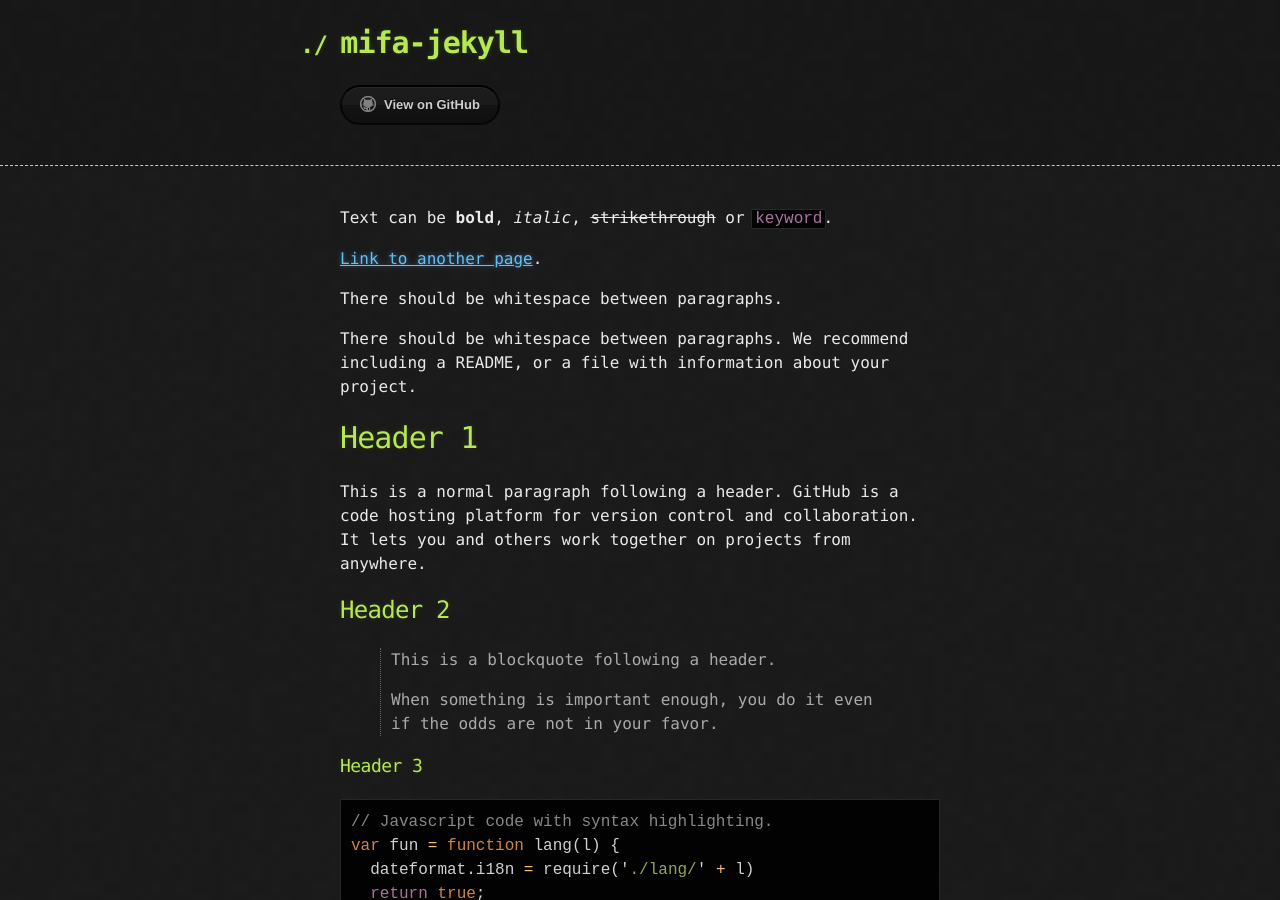
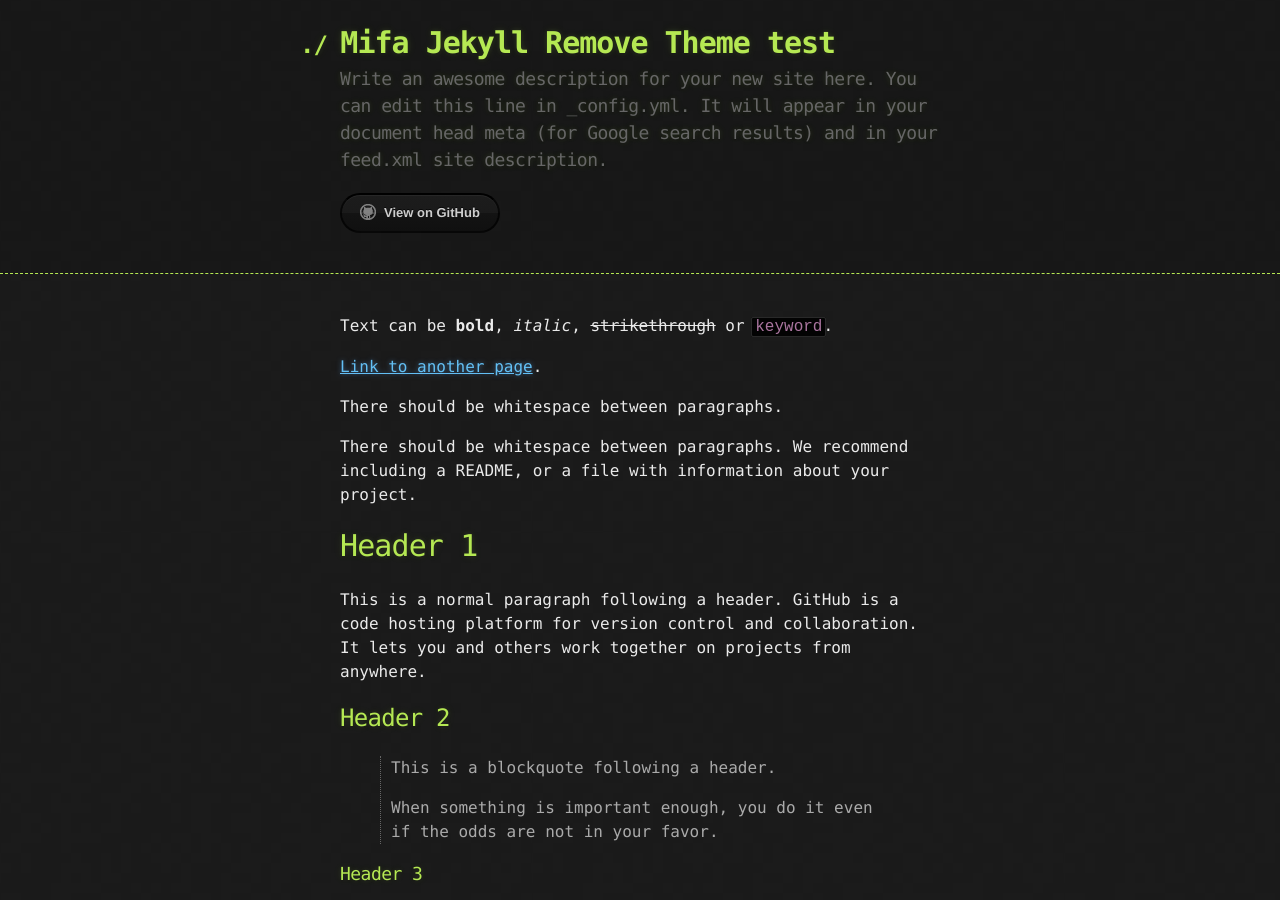
Before and after one commit to phodal/mifa-jekyll, a Jekyll site: the page built from index.md, in a window 1280 px wide and 900 px high. Built offline with Jekyll 4.4.1, drawn with Linux system fonts in a browser that asks for light colours; the repository's description, which GitHub fills in, is left out.

Commit message:
[T] update jekyll config

```diff
--- a/_config.yml
+++ b/_config.yml
@@ -1,3 +1,78 @@
+# Welcome to Jekyll!
+#
+# This config file is meant for settings that affect your whole blog, values
+# which you are expected to set up once and rarely edit after that. If you find
+# yourself editing this file very often, consider using Jekyll's data files
+# feature for the data you need to update frequently.
+#
+# For technical reasons, this file is *NOT* reloaded automatically when you use
+# 'bundle exec jekyll serve'. If you change this file, please restart the server process.
+
+# Site settings
+# These are used to personalize your new site. If you look in the HTML files,
+# you will see them accessed via {{ site.title }}, {{ site.email }}, and so on.
+# You can create any custom variable you would like, and they will be accessible
+# in the templates via {{ site.myvariable }}.
+title: Mifa Jekyll Remove Theme test
+email:
+description: >- # this means to ignore newlines until "baseurl:"
+  Write an awesome description for your new site here. You can edit this
+  line in _config.yml. It will appear in your document head meta (for
+  Google search results) and in your feed.xml site description.
+baseurl: /mifa.jekyll-test
+url: https://phodal.github.io
+twitter_username: phodal_huang
+github_username: phodal
+minimal_mistakes_skin: dark
+
+# Build settings
+markdown: kramdown
+remote_theme: phodal/mifa.jekyll
+# Outputting
+permalink: /:categories/:title/
+paginate: 5 # amount of posts to show
+paginate_path: /page:num/
+timezone: # https://en.wikipedia.org/wiki/List_of_tz_database_time_zones
+
+
+# Plugins (previously gems:)
 plugins:
+  - jekyll-paginate
+  - jekyll-sitemap
+  - jekyll-gist
+  - jekyll-feed
+  - jemoji
+  - jekyll-remote-theme
   - jekyll-seo-tag
-  - jekyll-remote-theme
+
+author:
+  name   : "Phodal Huang"
+  avatar : # optional
+  bio    : "待我代码编成，娶你为妻可好。"
+  email  : # optional
+  uri    : "https://www.phodal.com"
+
+# Exclude from processing.
+# The following items will not be processed, by default. Create a custom list
+# to override the default setting.
+# exclude:
+#   - Gemfile
+#   - Gemfile.lock
+#   - node_modules
+#   - vendor/bundle/
+#   - vendor/cache/
+#   - vendor/gems/
+#   - vendor/ruby/
+
+defaults:
+  # _posts
+  - scope:
+      path: ""
+      type: posts
+    values:
+      layout: single
+      author_profile: true
+      read_time: true
+      comments: true
+      share: true
+      related: true
```
